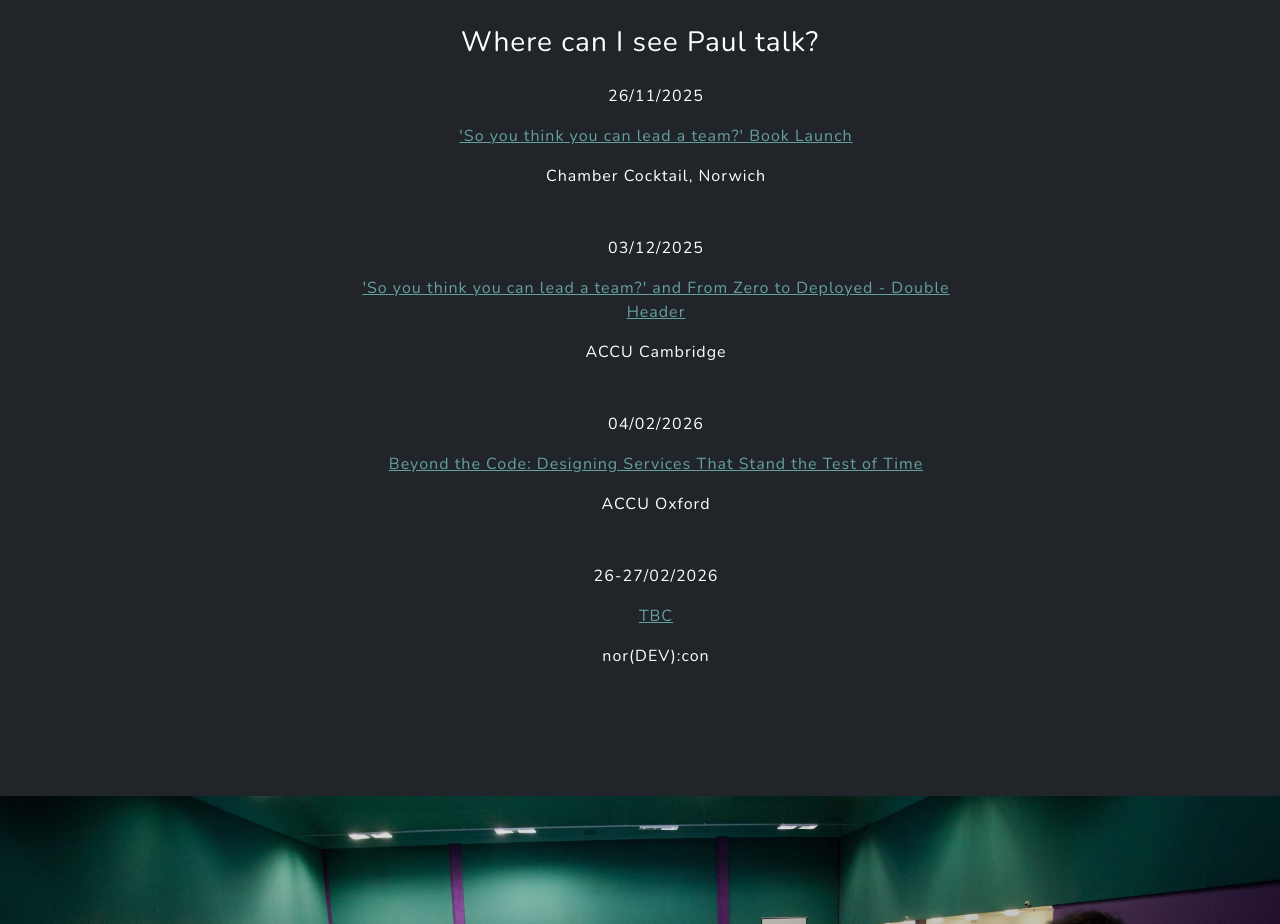
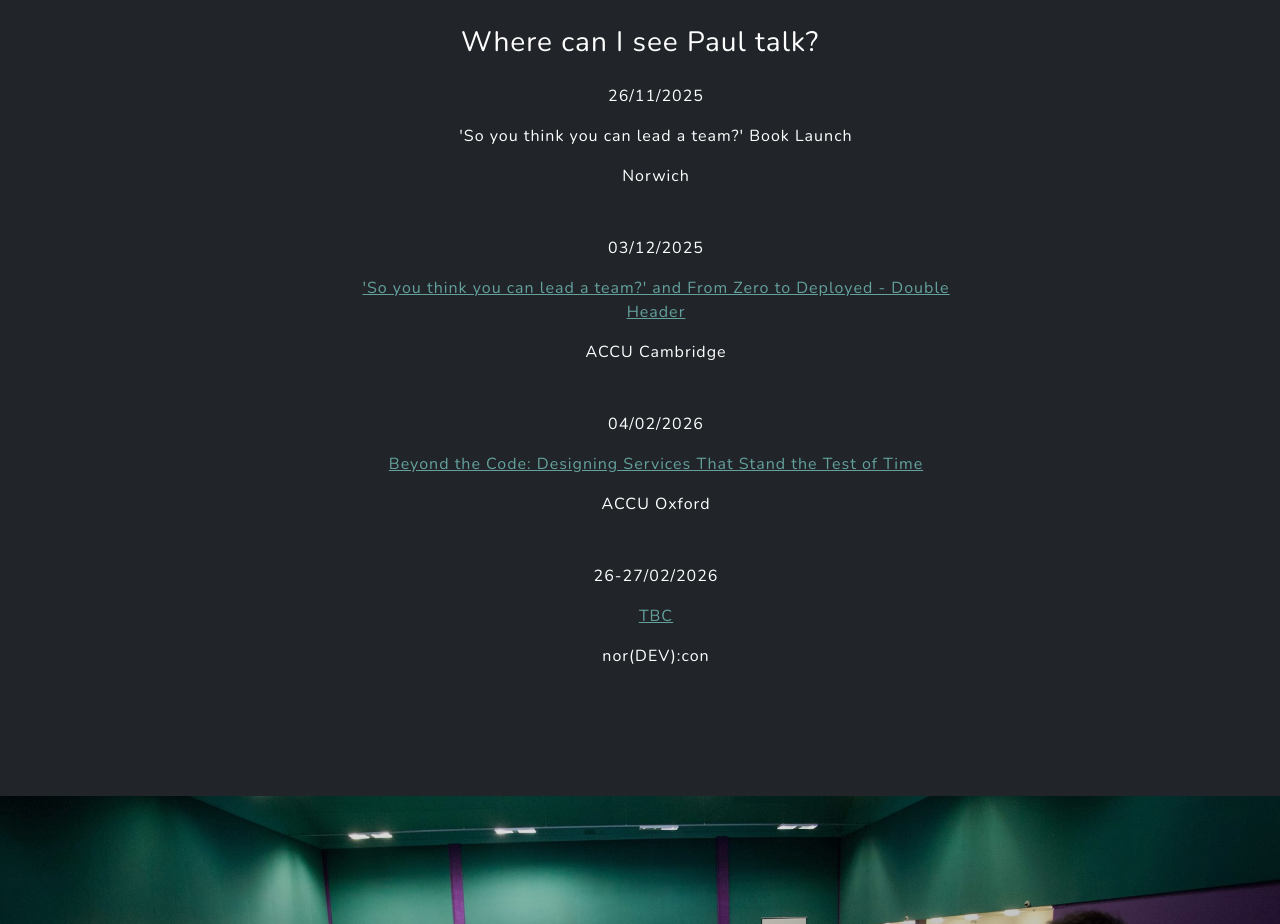
Before and after one commit to pjgrenyer/paulgrenyer-com, a plain HTML site: page index.html in a window 1280 px wide. Shown: the part 4800-5724 px from the top of the page. Drawn offline with nearby package versions, Linux system fonts and the light colour scheme; a script that the page names is missing.

Commit message:
Remove link to book launch.

```diff
--- a/index.html
+++ b/index.html
@@ -447,9 +447,8 @@
                     <ul class="text-white">
                       <li class="p-3">
                         <p>26/11/2025</p>
-                        <p><a href="https://forms.gle/6isFCdmPig7icg2P9" target="_blank">'So you think you can lead a
-                            team?' Book Launch</a>
-                        <p>Chamber Cocktail, Norwich</p>
+                        <p>'So you think you can lead a team?' Book Launch
+                        <p>Norwich</p>
                       </li>
                       <li class="p-3">
                         <p>03/12/2025</p>
```
